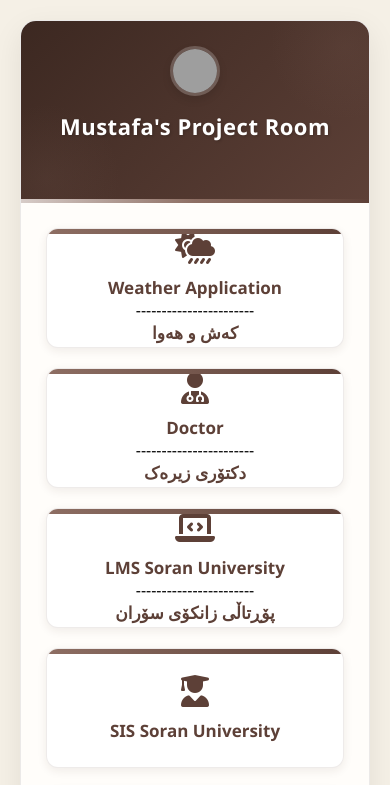
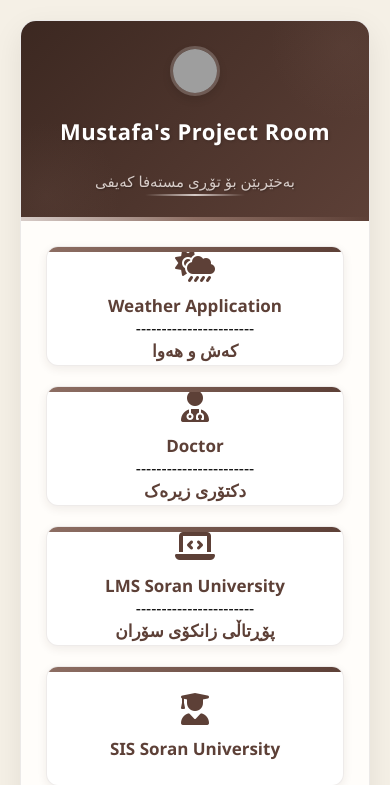
Before and after one commit to mustafa1edu/Mustafa-s-project, a plain HTML site: page index.html in a window 390 px wide. Shown: the top 785 px of the page. Drawn offline with Linux system fonts and the light colour scheme; grey boxes are pictures that could not be loaded.

Commit message:
Update index.html

```diff
--- a/index.html
+++ b/index.html
@@ -49,6 +49,7 @@
             gap: 20px;
             position: relative;
             overflow: hidden;
+            flex-direction: column;
         }
 
         .app-header::after {
@@ -59,6 +60,13 @@
             width: 100%;
             height: 4px;
             background: linear-gradient(90deg, #D7CCC8, #8D6E63, #5D4037);
+        }
+
+        .header-content {
+            display: flex;
+            align-items: center;
+            gap: 20px;
+            width: 100%;
         }
 
         .logo {
@@ -83,6 +91,53 @@
             letter-spacing: 0.5px;
             text-shadow: 1px 1px 3px rgba(0, 0, 0, 0.2);
             z-index: 1;
+        }
+
+        /* Welcome Message */
+        .welcome-message {
+            color: #D7CCC8;
+            font-size: 18px;
+            margin-top: 10px;
+            text-align: center;
+            opacity: 0;
+            transform: translateY(20px);
+            animation: fadeInUp 1s ease-out 0.5s forwards;
+            text-shadow: 1px 1px 2px rgba(0, 0, 0, 0.3);
+            position: relative;
+            padding: 5px 0;
+        }
+
+        .welcome-message::after {
+            content: '';
+            position: absolute;
+            bottom: 0;
+            left: 25%;
+            width: 50%;
+            height: 2px;
+            background: linear-gradient(90deg, transparent, #D7CCC8, transparent);
+            animation: expandLine 1.5s ease-out 1s forwards;
+            transform: scaleX(0);
+            transform-origin: center;
+        }
+
+        @keyframes fadeInUp {
+            from {
+                opacity: 0;
+                transform: translateY(20px);
+            }
+            to {
+                opacity: 1;
+                transform: translateY(0);
+            }
+        }
+
+        @keyframes expandLine {
+            from {
+                transform: scaleX(0);
+            }
+            to {
+                transform: scaleX(1);
+            }
         }
 
         /* Button Container */
@@ -227,8 +282,18 @@
                 text-align: left;
             }
 
+            .header-content {
+                flex-direction: row;
+            }
+
             .app-title {
                 font-size: 24px;
+            }
+
+            .welcome-message {
+                font-size: 16px;
+                text-align: left;
+                margin-top: 5px;
             }
 
             .app-button {
@@ -254,6 +319,11 @@
                 padding: 25px 15px;
             }
 
+            .header-content {
+                flex-direction: column;
+                align-items: center;
+            }
+
             .logo {
                 width: 50px;
                 height: 50px;
@@ -261,6 +331,11 @@
 
             .app-title {
                 font-size: 22px;
+            }
+
+            .welcome-message {
+                font-size: 15px;
+                text-align: center;
             }
 
             .app-button {
@@ -276,61 +351,60 @@
         <div class="app-header">
             <div class="corner-accent top-right"></div>
             <div class="corner-accent bottom-left"></div>
-            <img src="https://cdn.solo.to/user/a/668d94bac1a774_92482248.jpg" alt="Logo" class="logo">
-            <h1 class="app-title">Mustafa's Project Room</h1>
-            <br>
+            <div class="header-content">
+                <img src="https://cdn.solo.to/user/a/668d94bac1a774_92482248.jpg" alt="Logo" class="logo">
+                <h1 class="app-title">Mustafa's Project Room</h1>
+            </div>
+            <div class="welcome-message">بەخێربێن بۆ تۆڕی مستەفا کەیفی</div>
         </div>
 
         <div class="buttons-container">
             <div class="app-button" data-url="https://kurdish-weather-sfcn.vercel.app/">
-                <i class="fas fa-cloud-sun-rain"></i> <!-- Updated to a more detailed weather icon -->
+                <i class="fas fa-cloud-sun-rain"></i>
                 <span class="button-text">Weather Application</span>
                 -----------------------
                 <span class="button-text">کەش و هەوا</span>
             </div>
 
-            <div class="app-button" data-url="https://doctor-mustafa.vercel.app/">
-                <i class="fas fa-user-md"></i> <!-- More appropriate doctor icon -->
+            <div class="app-button" data-url="#">
+                <i class="fas fa-user-md"></i>
                 <span class="button-text">Doctor</span>
                 -----------------------
                 <span class="button-text">دکتۆری زیرەک</span>
             </div>
 
             <div class="app-button" data-url="https://lms.soran.edu.iq">
-                <i class="fas fa-laptop-code"></i> <!-- Better icon for LMS system -->
+                <i class="fas fa-laptop-code"></i>
                 <span class="button-text">LMS Soran University </span>
                 -----------------------
                 <span class="button-text">پۆڕتاڵی زانکۆی سۆران</span>
             </div>
 
             <div class="app-button" data-url="https://sis.soran.edu.iq/home.php">
-                <i class="fas fa-user-graduate"></i> <!-- More specific graduation icon -->
+                <i class="fas fa-user-graduate"></i>
                 <span class="button-text">SIS Soran University</span>
             </div>
 
             <div class="app-button" data-url="https://work-mustafa-edu.vercel.app/">
-                <i class="fas fa-tasks"></i> <!-- Better icon for homework/planner -->
+                <i class="fas fa-tasks"></i>
                 <span class="button-text">Save homework</span>
                 -----------------------
                 <span class="button-text">دەفتەری پلاندانان</span>
             </div>
 
-            <div class="app-button" data-url="https://mustafa-note.vercel.app/">
-                <i class="fas fa-edit"></i> <!-- Better icon for notes -->
+            <div class="app-button" data-url="#">
+                <i class="fas fa-edit"></i>
                 <span class="button-text">Note</span>
                 -----------------------
                 <span class="button-text">دەفتەری تێبینی</span>
             </div>
 
             <div class="app-button" data-url="https://solo.to/mustafa.edu">
-                <i class="fas fa-id-card"></i> <!-- Better icon for personal website -->
+                <i class="fas fa-id-card"></i>
                 <span class="button-text">Mustafa.Education</span>
-                <br>
-                <b></b><h1 class="app-title">تۆڕی مستەفا کەیفی</h1></b>
             </div>
         </div>
     </div>
-
 
     <div class="loading">
         <div class="loading-spinner"></div>
@@ -363,7 +437,7 @@
 
             // Add keyboard navigation
             document.addEventListener('keydown', function(e) {
-                if (e.key >= 1 && e.key <= 7) { // Updated to 7 buttons
+                if (e.key >= 1 && e.key <= 7) {
                     const index = parseInt(e.key) - 1;
                     if (buttons[index]) {
                         buttons[index].click();
@@ -383,6 +457,5 @@
             });
         });
     </script>
-
 </body>
 </html>
```
